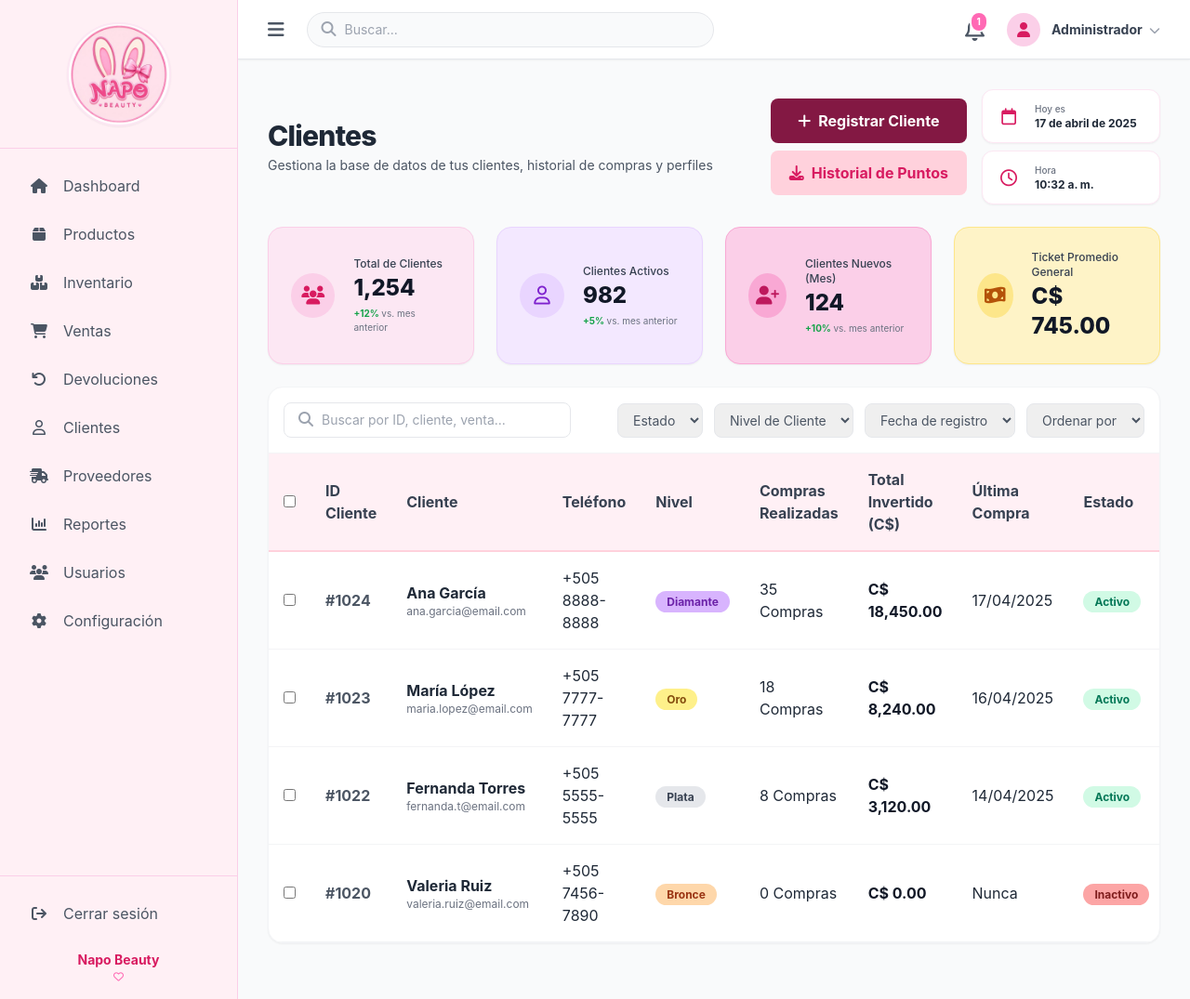
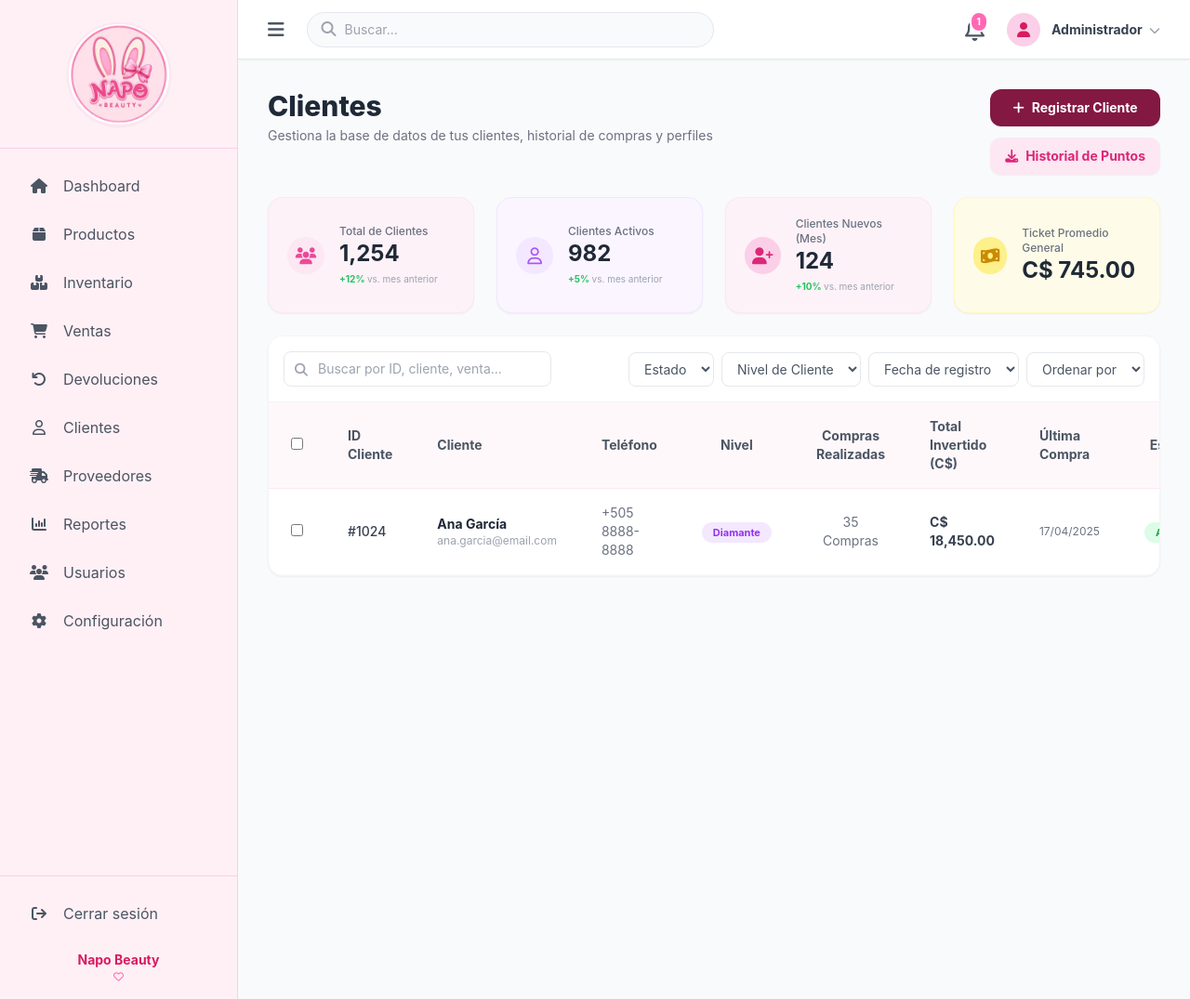
Before and after one commit to Vane8949/NapoBeauty, a Django app: page /clientes/ in a window 1280 px wide. Shown: the whole page at 93% size. Run offline with Django 5.2, Linux system fonts and the light colour scheme; some libraries are stand-ins or nearby versions.

Commit message:
Update index.html

```diff
--- a/templates/clientes/index.html
+++ b/templates/clientes/index.html
@@ -1,188 +1,105 @@
 {% extends 'base.html' %}
 {% load static %}
 
-{% block extra_css %}
-<!-- CSS exclusivo de Clientes -->
-<link rel="stylesheet" href="{% static 'css/clientes.css' %}">
-{% endblock %}
-
 {% block content %}
-<!-- Encabezado y Fecha -->
-<div class="flex flex-col xl:flex-row justify-between items-start xl:items-center gap-6 mb-6">
-    <div class="flex-1">
-        <h1 class="text-3xl font-extrabold text-gray-800 tracking-tight mb-1">Clientes</h1>
-        <p class="text-gray-600 text-sm">Gestiona la base de datos de tus clientes, historial de compras y perfiles</p>
+<div class="mb-6 flex justify-between items-start">
+    <div>
+        <h1 class="text-3xl font-extrabold text-gray-800">Clientes</h1>
+        <p class="text-gray-500 text-sm mt-1">Gestiona la base de datos de tus clientes, historial de compras y perfiles</p>
     </div>
-
-    <div class="flex flex-col sm:flex-row items-center gap-4">
-        <div class="flex flex-col gap-2">
-            <button class="btn-oscuro w-full justify-center"><i class="fa-solid fa-plus"></i> Registrar Cliente</button>
-            <button class="btn-secundario w-full justify-center"><i class="fa-solid fa-download"></i> Historial de Puntos</button>
-        </div>
-
-        <div class="flex flex-col gap-2">
-            <div class="bg-white rounded-xl p-3 shadow-sm border border-pink-100 flex items-center gap-3 w-48">
-                <div class="w-8 h-8 text-napo-text rounded-lg flex items-center justify-center text-lg"><i class="fa-regular fa-calendar"></i></div>
-                <div>
-                    <p class="text-[10px] text-gray-500 font-medium">Hoy es</p>
-                    <p class="text-xs font-bold text-gray-800">17 de abril de 2025</p>
-                </div>
-            </div>
-            <div class="bg-white rounded-xl p-3 shadow-sm border border-pink-100 flex items-center gap-3 w-48">
-                <div class="w-8 h-8 text-napo-text rounded-lg flex items-center justify-center text-lg"><i class="fa-regular fa-clock"></i></div>
-                <div>
-                    <p class="text-[10px] text-gray-500 font-medium">Hora</p>
-                    <p class="text-xs font-bold text-gray-800">10:32 a. m.</p>
-                </div>
-            </div>
-        </div>
+    <div class="flex flex-col gap-3">
+        <button class="bg-[#831843] hover:bg-[#9d1e51] text-white px-4 py-2.5 rounded-xl font-bold text-sm shadow-sm transition-colors flex items-center justify-center gap-2">
+            <i class="fa-solid fa-plus"></i> Registrar Cliente
+        </button>
+        <button class="bg-pink-100 text-pink-600 hover:bg-pink-200 px-4 py-2.5 rounded-xl font-bold text-sm shadow-sm transition-colors flex items-center justify-center gap-2">
+            <i class="fa-solid fa-download"></i> Historial de Puntos
+        </button>
     </div>
 </div>
 
-<!-- Tarjetas de Indicadores (KPIs) -->
-<div class="grid grid-cols-1 md:grid-cols-2 lg:grid-cols-4 gap-6 mb-6">
-    <div class="tarjeta-kpi bg-[#FCE7F3] border-[#FBCFE8]">
-        <div class="tarjeta-icono bg-[#FBCFE8] text-[#D81B60]"><i class="fa-solid fa-users"></i></div>
+<!-- KPIs -->
+<div class="grid grid-cols-1 md:grid-cols-4 gap-6 mb-6">
+    <div class="bg-pink-50 p-5 rounded-2xl shadow-sm border border-pink-100 flex items-center gap-4">
+        <div class="w-10 h-10 bg-pink-100 text-pink-500 rounded-full flex items-center justify-center text-lg"><i class="fa-solid fa-users"></i></div>
         <div>
-            <p class="text-xs text-gray-700 font-medium mb-0.5">Total de Clientes</p>
-            <h2 class="text-2xl font-extrabold text-gray-900">1,254</h2>
-            <p class="text-[10px] text-green-600 font-bold mt-1">+12% <span class="text-gray-500 font-normal">vs. mes anterior</span></p>
+            <p class="text-xs text-gray-500 font-medium">Total de Clientes</p>
+            <h2 class="text-2xl font-bold text-gray-800">1,254</h2>
+            <p class="text-[10px] text-green-500 font-bold mt-1">+12% <span class="text-gray-400 font-normal">vs. mes anterior</span></p>
         </div>
     </div>
-    <div class="tarjeta-kpi bg-[#F3E8FF] border-[#E9D5FF]">
-        <div class="tarjeta-icono bg-[#E9D5FF] text-[#7E22CE]"><i class="fa-regular fa-user"></i></div>
+    <div class="bg-purple-50 p-5 rounded-2xl shadow-sm border border-purple-100 flex items-center gap-4">
+        <div class="w-10 h-10 bg-purple-100 text-purple-500 rounded-full flex items-center justify-center text-lg"><i class="fa-regular fa-user"></i></div>
         <div>
-            <p class="text-xs text-gray-700 font-medium mb-0.5">Clientes Activos</p>
-            <h2 class="text-2xl font-extrabold text-gray-900">982</h2>
-            <p class="text-[10px] text-green-600 font-bold mt-1">+5% <span class="text-gray-500 font-normal">vs. mes anterior</span></p>
+            <p class="text-xs text-gray-500 font-medium">Clientes Activos</p>
+            <h2 class="text-2xl font-bold text-gray-800">982</h2>
+            <p class="text-[10px] text-green-500 font-bold mt-1">+5% <span class="text-gray-400 font-normal">vs. mes anterior</span></p>
         </div>
     </div>
-    <div class="tarjeta-kpi bg-[#FBCFE8] border-[#F9A8D4]">
-        <div class="tarjeta-icono bg-[#F9A8D4] text-[#BE185D]"><i class="fa-solid fa-user-plus"></i></div>
+    <div class="bg-pink-50 p-5 rounded-2xl shadow-sm border border-pink-100 flex items-center gap-4">
+        <div class="w-10 h-10 bg-pink-200 text-pink-600 rounded-full flex items-center justify-center text-lg"><i class="fa-solid fa-user-plus"></i></div>
         <div>
-            <p class="text-xs text-gray-700 font-medium mb-0.5">Clientes Nuevos (Mes)</p>
-            <h2 class="text-2xl font-extrabold text-gray-900">124</h2>
-            <p class="text-[10px] text-green-600 font-bold mt-1">+10% <span class="text-gray-500 font-normal">vs. mes anterior</span></p>
+            <p class="text-xs text-gray-500 font-medium">Clientes Nuevos (Mes)</p>
+            <h2 class="text-2xl font-bold text-gray-800">124</h2>
+            <p class="text-[10px] text-green-500 font-bold mt-1">+10% <span class="text-gray-400 font-normal">vs. mes anterior</span></p>
         </div>
     </div>
-    <div class="tarjeta-kpi bg-[#FEF3C7] border-[#FDE68A]">
-        <div class="tarjeta-icono bg-[#FDE68A] text-[#B45309]"><i class="fa-solid fa-money-bill-wave"></i></div>
-        <div>
-            <p class="text-xs text-gray-700 font-medium mb-0.5">Ticket Promedio General</p>
-            <h2 class="text-2xl font-extrabold text-gray-900">C$ 745.00</h2>
-        </div>
+    <div class="bg-yellow-50 p-5 rounded-2xl shadow-sm border border-yellow-100 flex items-center gap-4">
+        <div class="w-10 h-10 bg-yellow-200 text-yellow-600 rounded-full flex items-center justify-center text-lg"><i class="fa-solid fa-money-bill-wave"></i></div>
+        <div><p class="text-xs text-gray-500 font-medium">Ticket Promedio General</p><h2 class="text-2xl font-bold text-gray-800">C$ 745.00</h2></div>
     </div>
 </div>
 
-<!-- Tabla de Clientes -->
+<!-- Tabla -->
 <div class="bg-white rounded-2xl shadow-sm border border-gray-100 overflow-hidden">
-
-    <!-- Filtros -->
-    <div class="p-4 border-b border-gray-100 flex flex-col lg:flex-row gap-4 items-center justify-between">
-        <div class="relative w-full lg:w-1/3">
-            <i class="fa-solid fa-magnifying-glass absolute left-4 top-2.5 text-gray-400"></i>
-            <input type="text" placeholder="Buscar por ID, cliente, venta..." class="w-full pl-10 pr-4 py-2 border border-gray-200 rounded-lg focus:outline-none focus:border-pink-300 focus:ring-1 focus:ring-pink-300 text-sm">
+    <div class="p-4 border-b border-gray-100 flex justify-between items-center bg-white">
+        <div class="relative w-72">
+            <i class="fa-solid fa-magnifying-glass absolute left-3 top-2.5 text-gray-400 text-sm"></i>
+            <input type="text" placeholder="Buscar por ID, cliente, venta..." class="w-full pl-9 pr-3 py-2 border border-gray-200 rounded-lg text-sm focus:outline-none focus:border-pink-300">
         </div>
-        <div class="w-full lg:w-auto flex flex-wrap gap-3">
-            <select class="border border-gray-200 text-gray-600 text-sm rounded-lg px-3 py-2 outline-none focus:border-pink-300">
-                <option>Estado</option>
-            </select>
-            <select class="border border-gray-200 text-gray-600 text-sm rounded-lg px-3 py-2 outline-none focus:border-pink-300">
-                <option>Nivel de Cliente</option>
-            </select>
-            <select class="border border-gray-200 text-gray-600 text-sm rounded-lg px-3 py-2 outline-none focus:border-pink-300">
-                <option>Fecha de registro</option>
-            </select>
-            <select class="border border-gray-200 text-gray-600 text-sm rounded-lg px-3 py-2 outline-none focus:border-pink-300">
-                <option>Ordenar por</option>
-            </select>
+        <div class="flex gap-2">
+            <select class="border border-gray-200 rounded-lg px-3 py-2 text-sm text-gray-600 bg-white"><option>Estado</option></select>
+            <select class="border border-gray-200 rounded-lg px-3 py-2 text-sm text-gray-600 bg-white"><option>Nivel de Cliente</option></select>
+            <select class="border border-gray-200 rounded-lg px-3 py-2 text-sm text-gray-600 bg-white"><option>Fecha de registro</option></select>
+            <select class="border border-gray-200 rounded-lg px-3 py-2 text-sm text-gray-600 bg-white"><option>Ordenar por</option></select>
         </div>
     </div>
-
-    <!-- Contenido de Tabla -->
-    <div class="overflow-x-auto">
-        <table class="tabla-napo">
-            <thead>
+    <table class="w-full text-left text-sm">
+        <thead class="bg-pink-50/50 text-gray-600 font-medium border-b border-pink-100">
             <tr>
-                    <th class="w-12 text-center"><input type="checkbox" class="rounded accent-pink-500"></th>
-                    <th>ID Cliente</th>
-                    <th>Cliente</th>
-                    <th>Teléfono</th>
-                    <th>Nivel</th>
-                    <th>Compras Realizadas</th>
-                    <th>Total Invertido (C$)</th>
-                    <th>Última Compra</th>
-                    <th>Estado</th>
-                    <th class="text-center">Acciones</th>
+                <th class="py-4 px-6 w-12"><input type="checkbox" class="rounded border-gray-300 text-pink-500 focus:ring-pink-500"></th>
+                <th class="py-4 px-6">ID Cliente</th>
+                <th class="py-4 px-6">Cliente</th>
+                <th class="py-4 px-6">Teléfono</th>
+                <th class="py-4 px-6 text-center">Nivel</th>
+                <th class="py-4 px-6 text-center">Compras Realizadas</th>
+                <th class="py-4 px-6">Total Invertido (C$)</th>
+                <th class="py-4 px-6">Última Compra</th>
+                <th class="py-4 px-6 text-center">Estado</th>
+                <th class="py-4 px-6 text-center">Acciones</th>
             </tr>
         </thead>
-            <tbody>
-                <tr>
-                    <td class="text-center"><input type="checkbox" class="rounded accent-pink-500"></td>
-                    <td class="font-bold text-gray-600">#1024</td>
-                    <td><p class="font-bold text-gray-800">Ana García</p><p class="text-xs text-gray-500">ana.garcia@email.com</p></td>
-                    <td>+505 8888-8888</td>
-                    <td><span class="badge badge-diamante">Diamante</span></td>
-                    <td>35 Compras</td>
-                    <td class="font-bold text-gray-900">C$ 18,450.00</td>
-                    <td>17/04/2025</td>
-                    <td><span class="badge badge-exito">Activo</span></td>
-                    <td class="text-center text-gray-400 gap-2 flex justify-center mt-2">
-                        <button class="hover:text-napo-primary"><i class="fa-solid fa-pen"></i></button>
-                        <button class="hover:text-napo-primary"><i class="fa-regular fa-eye"></i></button>
-                        <button class="hover:text-red-500"><i class="fa-regular fa-trash-can"></i></button>
+        <tbody class="text-gray-700">
+            <tr class="border-b border-gray-50 hover:bg-gray-50 transition">
+                <td class="py-4 px-6"><input type="checkbox" class="rounded border-gray-300 text-pink-500 focus:ring-pink-500"></td>
+                <td class="py-4 px-6 font-medium">#1024</td>
+                <td class="py-4 px-6">
+                    <p class="font-bold text-gray-800">Ana García</p>
+                    <p class="text-xs text-gray-400">ana.garcia@email.com</p>
                 </td>
-                </tr>
-                <tr>
-                    <td class="text-center"><input type="checkbox" class="rounded accent-pink-500"></td>
-                    <td class="font-bold text-gray-600">#1023</td>
-                    <td><p class="font-bold text-gray-800">María López</p><p class="text-xs text-gray-500">maria.lopez@email.com</p></td>
-                    <td>+505 7777-7777</td>
-                    <td><span class="badge badge-oro">Oro</span></td>
-                    <td>18 Compras</td>
-                    <td class="font-bold text-gray-900">C$ 8,240.00</td>
-                    <td>16/04/2025</td>
-                    <td><span class="badge badge-exito">Activo</span></td>
-                    <td class="text-center text-gray-400 gap-2 flex justify-center mt-2">
-                        <button class="hover:text-napo-primary"><i class="fa-solid fa-pen"></i></button>
-                        <button class="hover:text-napo-primary"><i class="fa-regular fa-eye"></i></button>
-                        <button class="hover:text-red-500"><i class="fa-regular fa-trash-can"></i></button>
-                    </td>
-                </tr>
-                <tr>
-                    <td class="text-center"><input type="checkbox" class="rounded accent-pink-500"></td>
-                    <td class="font-bold text-gray-600">#1022</td>
-                    <td><p class="font-bold text-gray-800">Fernanda Torres</p><p class="text-xs text-gray-500">fernanda.t@email.com</p></td>
-                    <td>+505 5555-5555</td>
-                    <td><span class="badge badge-plata">Plata</span></td>
-                    <td>8 Compras</td>
-                    <td class="font-bold text-gray-900">C$ 3,120.00</td>
-                    <td>14/04/2025</td>
-                    <td><span class="badge badge-exito">Activo</span></td>
-                    <td class="text-center text-gray-400 gap-2 flex justify-center mt-2">
-                        <button class="hover:text-napo-primary"><i class="fa-solid fa-pen"></i></button>
-                        <button class="hover:text-napo-primary"><i class="fa-regular fa-eye"></i></button>
-                        <button class="hover:text-red-500"><i class="fa-regular fa-trash-can"></i></button>
-                    </td>
-                </tr>
-                <tr>
-                    <td class="text-center"><input type="checkbox" class="rounded accent-pink-500"></td>
-                    <td class="font-bold text-gray-600">#1020</td>
-                    <td><p class="font-bold text-gray-800">Valeria Ruiz</p><p class="text-xs text-gray-500">valeria.ruiz@email.com</p></td>
-                    <td>+505 7456-7890</td>
-                    <td><span class="badge badge-bronce">Bronce</span></td>
-                    <td>0 Compras</td>
-                    <td class="font-bold text-gray-900">C$ 0.00</td>
-                    <td>Nunca</td>
-                    <td><span class="badge badge-inactivo">Inactivo</span></td>
-                    <td class="text-center text-gray-400 gap-2 flex justify-center mt-2">
-                        <button class="hover:text-napo-primary"><i class="fa-solid fa-pen"></i></button>
-                        <button class="hover:text-napo-primary"><i class="fa-regular fa-eye"></i></button>
-                        <button class="hover:text-red-500"><i class="fa-regular fa-trash-can"></i></button>
+                <td class="py-4 px-6 text-gray-500">+505 8888-8888</td>
+                <td class="py-4 px-6 text-center"><span class="bg-purple-100 text-purple-600 text-[11px] px-3 py-1 rounded-full font-bold">Diamante</span></td>
+                <td class="py-4 px-6 text-center text-gray-500">35 Compras</td>
+                <td class="py-4 px-6 font-bold">C$ 18,450.00</td>
+                <td class="py-4 px-6 text-gray-500 text-xs">17/04/2025</td>
+                <td class="py-4 px-6 text-center"><span class="bg-green-100 text-green-600 text-[11px] px-3 py-1 rounded-full font-bold">Activo</span></td>
+
+                <!-- COLUMNA ACCIONES CORREGIDA -->
+                <td class="py-4 px-6 text-center whitespace-nowrap">
+                    <button class="text-gray-400 hover:text-pink-500 transition mx-1" title="Ver detalles"><i class="fa-regular fa-eye"></i></button>
+                    <button class="text-gray-400 hover:text-blue-500 transition mx-1" title="Editar"><i class="fa-solid fa-pen"></i></button>
                 </td>
             </tr>
         </tbody>
     </table>
 </div>
-</div>
 {% endblock %}
```
Lines whose indentation alone changed are shown as unchanged.
